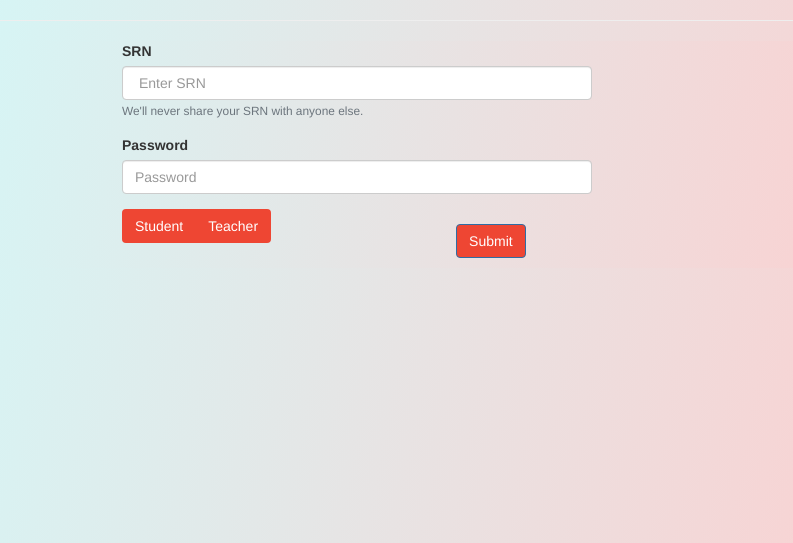
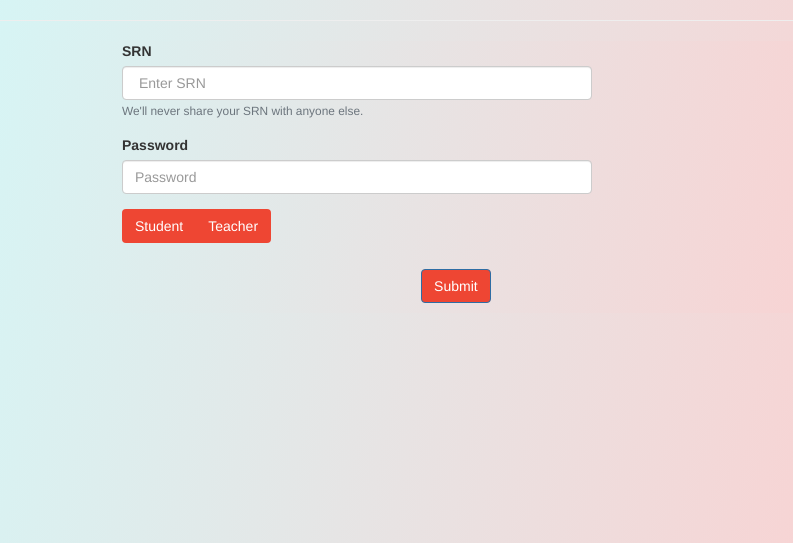
Before and after one commit to sharananurag998/REVA_Events, a Flask app: page /login in a window 1280 px wide. Shown: the part 62-605 px from the top of the page, without its empty margins (283-1076 px from the left). Run offline with Flask 2, Linux system fonts and the light colour scheme; some libraries are stand-ins or nearby versions.

Commit message:
Update master2.css

```diff
--- a/app/static/css/master2.css
+++ b/app/static/css/master2.css
@@ -38,8 +38,8 @@ width: auto;
    }
 
    .ax1 {
-       margin-left: 185px;
-       margin-top: 15px;
+       margin-left: 150px;
+       margin-top: 60px;
    }
 
    .abc1 {
```
